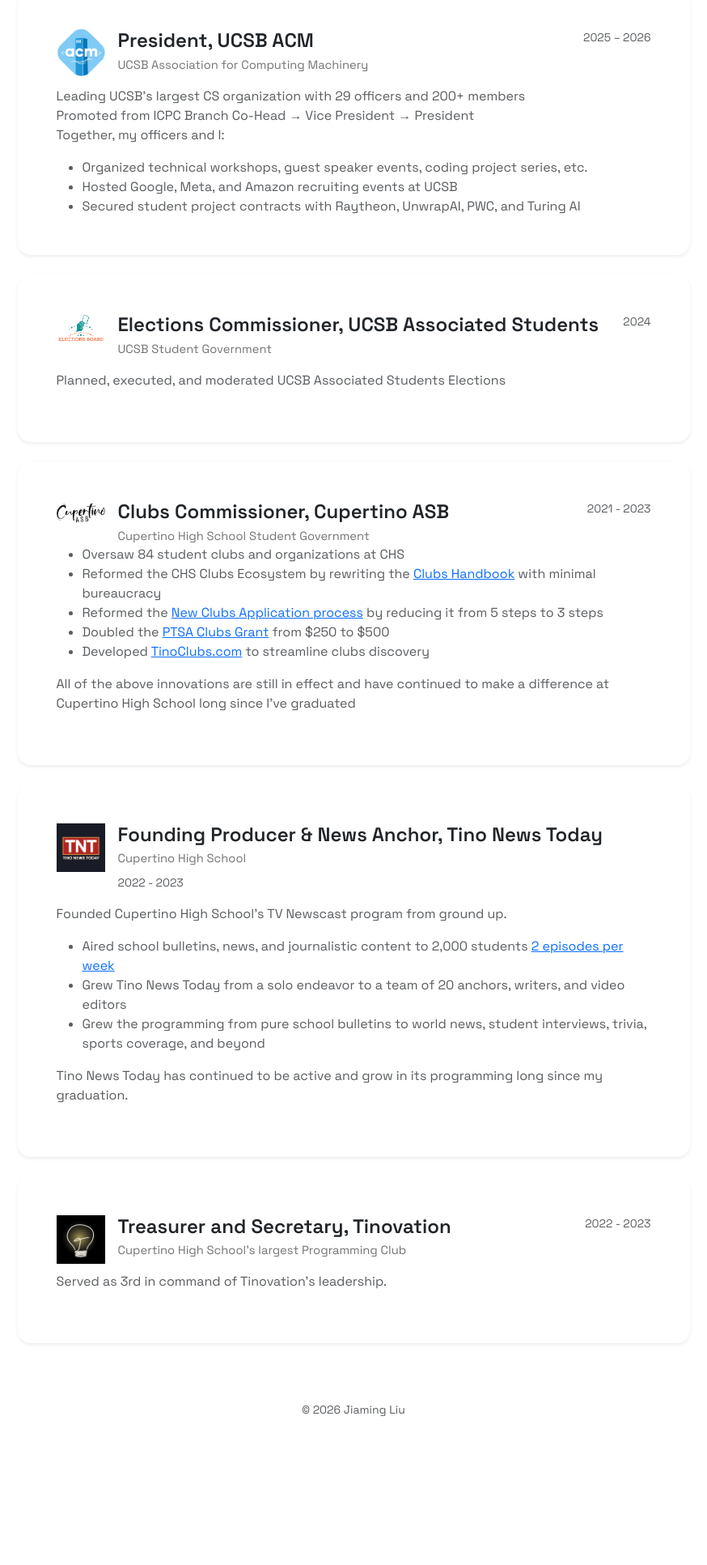
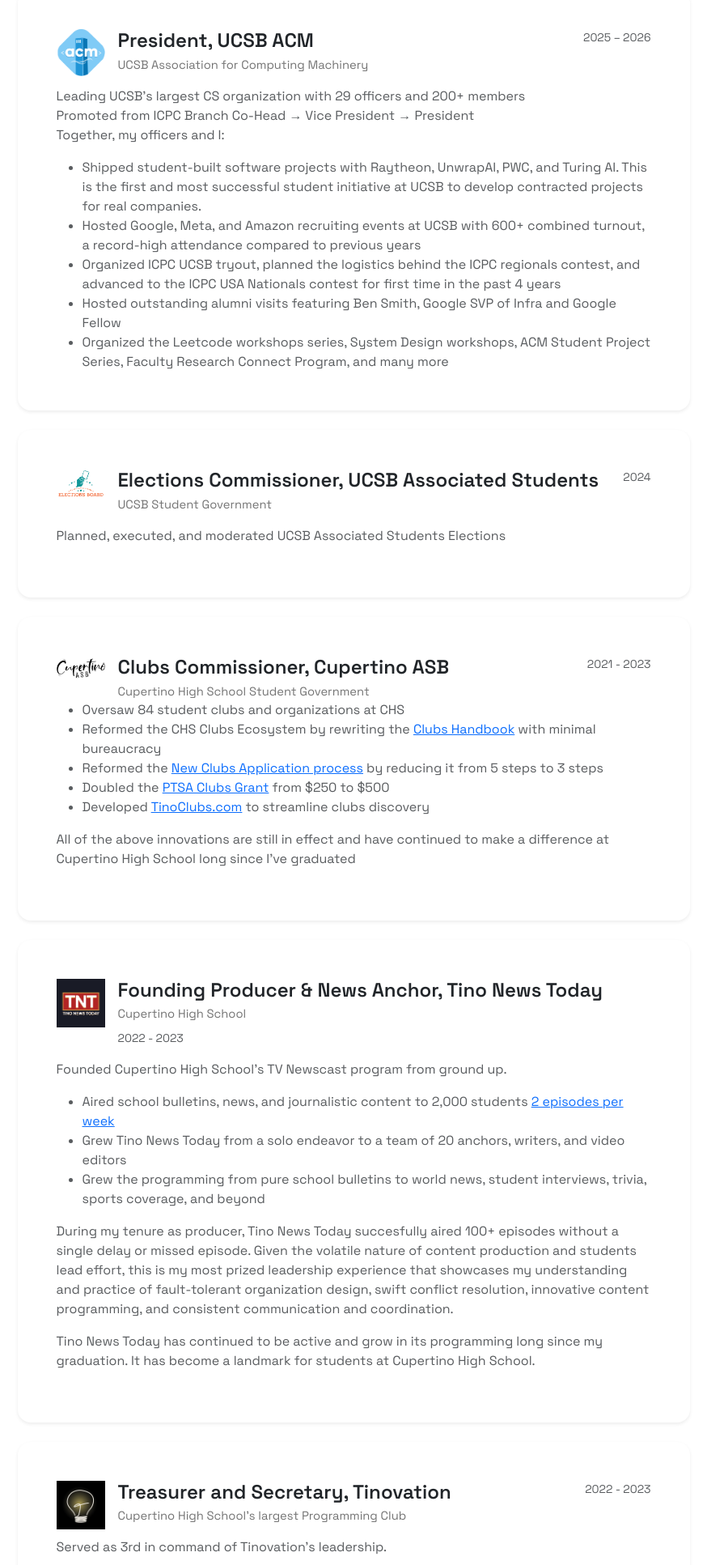
Before and after one commit to iamjiamingliu/iamjiamingliu.com, a Flask app: page /leadership in a window 1280 px wide. Shown: the part 252-2185 px from the top of the page at 81% size, without its empty margins (203-1077 px from the left). Before the commit the page ends 2001 px from the top, so only its background shows below. Run offline with Flask 3, Linux system fonts and the light colour scheme; some libraries are stand-ins or nearby versions.

Commit message:
enriches my leadership experience

```diff
--- a/templates/leadership.html
+++ b/templates/leadership.html
@@ -79,13 +79,13 @@
                                         </p>
 
                                         <ul class="text-muted mb-0">
-                                            <li>Organized technical workshops, guest speaker events, coding project
-                                                series, etc.
+                                            <li>Shipped student-built software projects with Raytheon, UnwrapAI, PWC, and
+                                                Turing AI. This is the first and most successful student initiative at UCSB to develop contracted projects for real companies.
                                             </li>
-                                            <li>Hosted Google, Meta, and Amazon recruiting events at UCSB</li>
-                                            <li>Secured student project contracts with Raytheon, UnwrapAI, PWC, and
-                                                Turing AI
-                                            </li>
+                                            <li>Hosted Google, Meta, and Amazon recruiting events at UCSB with 600+ combined turnout, a record-high attendance compared to previous years</li>
+                                            <li>Organized ICPC UCSB tryout, planned the logistics behind the ICPC regionals contest, and advanced to the ICPC USA Nationals contest for first time in the past 4 years</li>
+                                            <li>Hosted outstanding alumni visits featuring Ben Smith, Google SVP of Infra and Google Fellow</li>
+                                            <li>Organized the Leetcode workshops series, System Design workshops, ACM Student Project Series, Faculty Research Connect Program, and many more</li>
                                         </ul>
                                     </div>
                                 </div>
@@ -213,8 +213,16 @@
                                         </ul>
 
                                         <p class="text-muted mt-3 mb-3">
+                                            During my tenure as producer, Tino News Today succesfully aired 100+
+                                            episodes without a single delay or missed episode.
+                                            Given the volatile nature of content production and students lead effort,
+                                            this is my most prized leadership experience that showcases my understanding and practice of fault-tolerant organization design, swift conflict resolution, innovative content programming, and consistent communication and coordination.
+                                        </p>
+
+                                        <p class="text-muted mt-3 mb-3">
                                             Tino News Today has continued to be active and grow in its programming long
                                             since my graduation.
+                                            It has become a landmark for students at Cupertino High School.
                                         </p>
                                     </div>
                                 </div>
```
